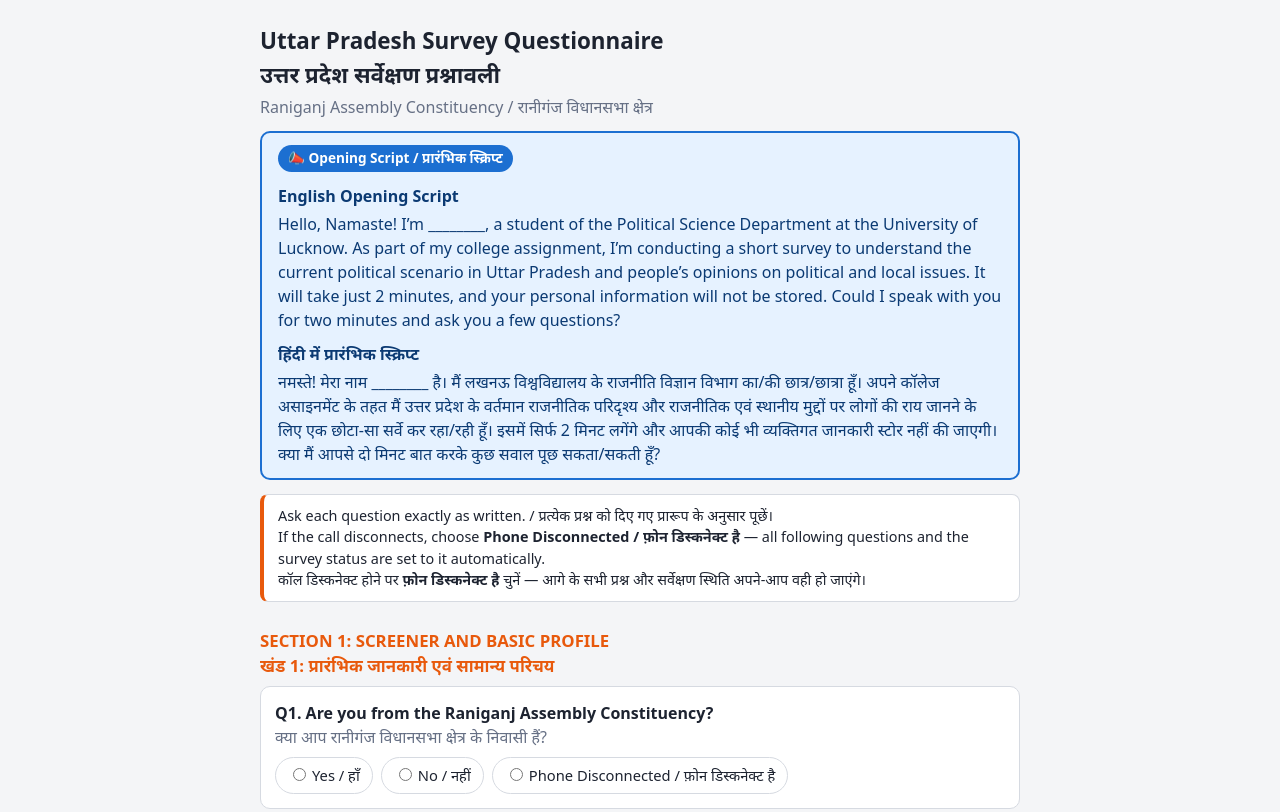
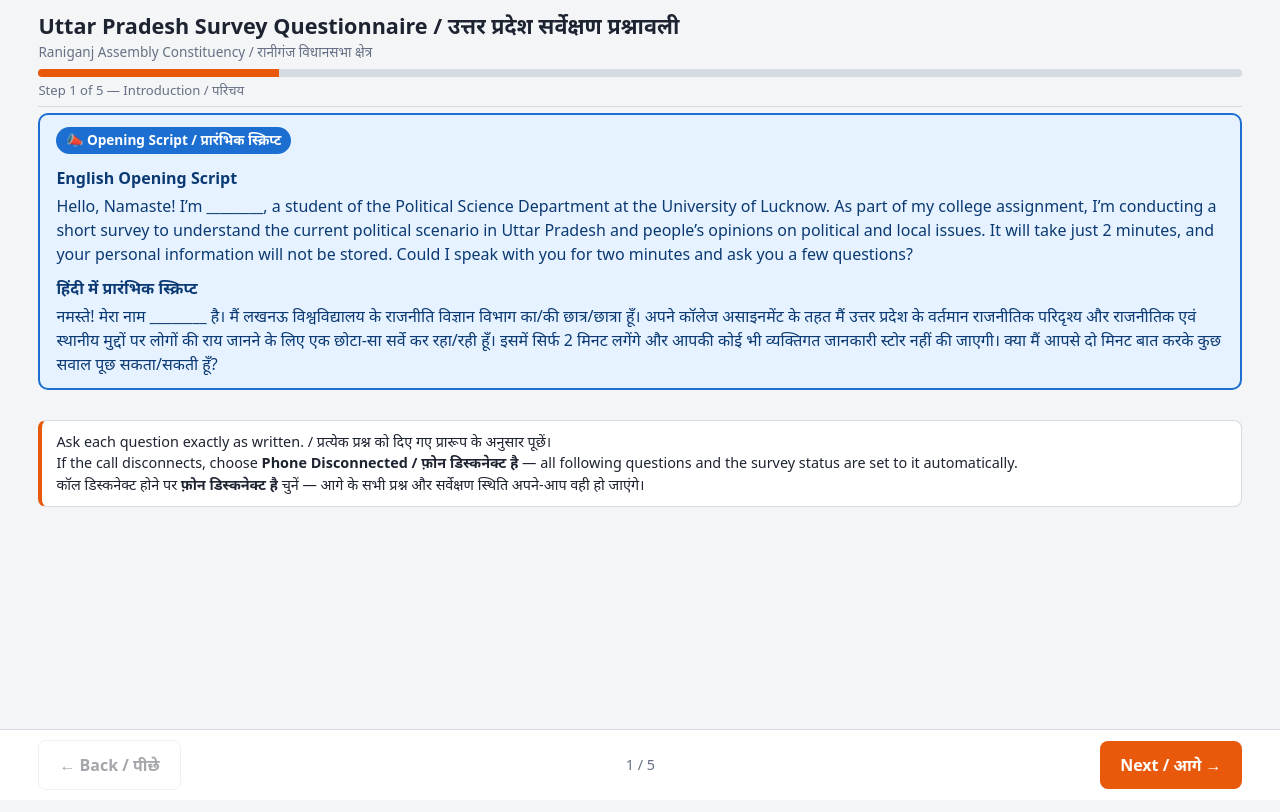
Before and after one commit to theneustandard/up-survey-app, a plain HTML site: page index.html in a window 1280 px wide. Shown: the top 812 px of the page. Drawn offline with Linux system fonts and the light colour scheme.

Commit message:
Survey app

```diff
--- a/index.html
+++ b/index.html
@@ -7,8 +7,8 @@
 <style>
 :root{--bg:#f4f5f7;--card:#fff;--tx:#1d2330;--mu:#667085;--bd:#d6dae1;--ac:#e8590c;--acl:#fff0e6;--wr:#b42318;--wrl:#fdecea}
 @media(prefers-color-scheme:dark){:root{--bg:#14161b;--card:#1e2128;--tx:#eceef2;--mu:#9aa3b2;--bd:#363b46;--ac:#ff8a4c;--acl:#33241a;--wr:#ff8a80;--wrl:#3a1d1b}}
-*{box-sizing:border-box}body{margin:0;background:var(--bg);color:var(--tx);font:16px/1.5 system-ui,"Noto Sans Devanagari",sans-serif;padding:16px}
-main{max-width:760px;margin:0 auto}h1{font-size:1.4rem;margin:8px 0 4px}.sub{color:var(--mu);margin:0 0 12px}
+*{box-sizing:border-box}body{margin:0;background:var(--bg);color:var(--tx);font:16px/1.5 system-ui,"Noto Sans Devanagari",sans-serif}
+main{width:100%;max-width:1280px;margin:0 auto;padding:0 clamp(12px,3vw,40px) 110px}h1{font-size:1.4rem;margin:8px 0 4px}.sub{color:var(--mu);margin:0 0 12px}
 .ins{background:var(--card);border:1px solid var(--bd);border-left:4px solid var(--ac);padding:10px 14px;border-radius:8px;font-size:.9rem}
 .open{--ob:#e6f2ff;--obd:#1c6fd1;--ot:#0b3a73;background:var(--ob);border:2px solid var(--obd);border-radius:10px;padding:12px 16px;margin-bottom:14px;color:var(--ot)}
 .open p{margin:6px 0}.otag{display:inline-block;background:var(--obd);color:#fff;font-weight:700;font-size:.85rem;padding:3px 10px;border-radius:14px;margin-bottom:4px}
@@ -27,12 +27,25 @@ button.s{background:var(--card);color:var(--tx);border:1px solid var(--bd)}
 .banner{display:none;position:sticky;top:8px;z-index:5;background:var(--wrl);color:var(--wr);border:1px solid var(--wr);border-radius:8px;padding:8px 12px;margin:10px 0;font-weight:600}
 pre{background:var(--card);border:1px solid var(--bd);border-radius:8px;padding:12px;overflow-x:auto;font-size:.8rem}
 #done{display:none}
+
+#top{position:sticky;top:0;z-index:10;background:var(--bg);padding:10px 0 6px;border-bottom:1px solid var(--bd)}
+#top h1{font-size:clamp(1rem,2.2vw,1.35rem);margin:0}#top .sub{margin:0 0 6px;font-size:.85rem}
+#track{height:8px;background:var(--bd);border-radius:6px;overflow:hidden}#fill{height:100%;width:0;background:var(--ac);transition:width .3s}
+#stepl{font-size:.82rem;color:var(--mu);margin-top:4px}
+.banner{top:92px}
+.pg{display:none;gap:16px;grid-template-columns:repeat(auto-fit,minmax(min(100%,500px),1fr));align-items:start;padding-top:6px}
+.pg.on{display:grid}.pg>h2,.pg>.open,.pg>.ins,.pg>button{grid-column:1/-1}.pg>h2{margin:14px 0 0}
+.q{margin:0;padding:18px;box-shadow:0 1px 3px rgba(0,0,0,.06)}.qt{font-size:1.05rem}
+.chip{padding:10px 16px;font-size:1rem}select,input[type=text],input[type=number],textarea{padding:12px;font-size:1rem}
+select:focus,input:focus,textarea:focus{outline:2px solid var(--ac);outline-offset:1px}
+#nav{position:fixed;left:0;right:0;bottom:0;z-index:10;display:flex;align-items:center;justify-content:space-between;gap:10px;background:var(--card);border-top:1px solid var(--bd);padding:10px clamp(12px,3vw,40px) calc(10px + env(safe-area-inset-bottom,0px))}
+#nav button{margin:0;min-width:130px;padding:12px 20px}#nav button:disabled{opacity:.4}#stp{color:var(--mu);font-size:.9rem;text-align:center}
+#sub{padding:14px 28px;font-size:1.05rem}
 </style>
 </head>
 <body>
 <main>
-<h1>Uttar Pradesh Survey Questionnaire<br>उत्तर प्रदेश सर्वेक्षण प्रश्नावली</h1>
-<p class="sub">Raniganj Assembly Constituency / रानीगंज विधानसभा क्षेत्र</p>
+<div id="top"><h1>Uttar Pradesh Survey Questionnaire / उत्तर प्रदेश सर्वेक्षण प्रश्नावली</h1><p class="sub">Raniganj Assembly Constituency / रानीगंज विधानसभा क्षेत्र</p><div id="track"><div id="fill"></div></div><div id="stepl"></div></div>
 <div class="open"><div class="otag">📣 Opening Script / प्रारंभिक स्क्रिप्ट</div>
 <p style="margin:8px 0 4px"><b>English Opening Script</b></p>
 <p style="margin:0 0 10px">Hello, Namaste! I’m ________, a student of the Political Science Department at the University of Lucknow. As part of my college assignment, I’m conducting a short survey to understand the current political scenario in Uttar Pradesh and people’s opinions on political and local issues. It will take just 2 minutes, and your personal information will not be stored. Could I speak with you for two minutes and ask you a few questions?</p>
@@ -49,6 +62,7 @@ pre{background:var(--card);border:1px solid var(--bd);border-radius:8px;padding:
 <button onclick="dl('json')">Download JSON</button><button class="s" onclick="dl('csv')">Download CSV</button><button class="s" onclick="location.reload()">New Survey / नया सर्वेक्षण</button>
 </div>
 </main>
+<nav id="nav"><button class="s" id="bk">← Back / पीछे</button><span id="stp"></span><button id="nx">Next / आगे →</button></nav>
 <script src="config.js"></script>
 <script>
 const PD="Phone Disconnected",PDH="फ़ोन डिस्कनेक्ट है",PNA="Prefer Not to Answer|उत्तर नहीं देना चाहते";
@@ -76,7 +90,7 @@ const S=[
 {id:"Q11",en:"Could you please tell me your caste?",hi:"क्या आप अपनी जाति बता सकते हैं?",k:"sel",other:1,o:[]},
 {id:"Q12",en:"What is the most important issue you face in your Assembly Constituency?",hi:"आपके विधानसभा क्षेत्र की सबसे बड़ी समस्या क्या है?",k:"sel",other:1,o:["Unemployment|बेरोज़गारी","Inflation|महँगाई","Roads and Infrastructure|सड़कें एवं बुनियादी ढाँचा","Electricity Supply|बिजली की आपूर्ति","Water Supply|पानी की आपूर्ति","Healthcare|स्वास्थ्य सेवाएँ","Education|शिक्षा","Law and Order|कानून-व्यवस्था","Agriculture and Farmers' Issues|कृषि एवं किसानों की समस्याएँ","Corruption|भ्रष्टाचार","Other|अन्य"]},
 {id:"Q13",en:"In your opinion, who is the most prominent leader in the BJP?",hi:"आपकी राय में भाजपा का सबसे प्रमुख नेता कौन है?",k:"in",inp:"text",ph:"Leader's Name / नेता का नाम",o:[]},
-{id:"Q14",en:"In your opinion, who is the most prominent leader in the BJP?",hi:"आपकी राय में भाजपा का सबसे प्रमुख नेता कौन है?",note:"Administrator's Note: Q14 duplicates Q13 in the original questionnaire. Confirm whether Q14 should be replaced. / प्रशासक टिप्पणी: प्रश्न 14, प्रश्न 13 के समान है; कृपया पुष्टि करें।",k:"in",inp:"text",ph:"Leader's Name / नेता का नाम",o:[]}]}
+{id:"Q14",en:"In your opinion, who is the most prominent leader in the SP?",hi:"आपकी राय में समाजवादी पार्टी (सपा) का सबसे प्रमुख नेता कौन है?",k:"in",inp:"text",ph:"Leader's Name / नेता का नाम",o:[]}]}
 ];
 const STAT=["Completed|पूरा हुआ","Partially Completed|आंशिक रूप से पूरा हुआ","Respondent Refused|उत्तरदाता ने मना किया","No Response|कोई उत्तर नहीं मिला",PDO,"Call Back Required|दोबारा कॉल करना है","Other|अन्य"];
 const startedAt=new Date();const ans={},auto={},oth={};let QS=[],statusAuto=false,statusPrev="";
@@ -100,6 +114,19 @@ h+=`<h2>SECTION 4: SURVEY AGENT DETAILS<br>खंड 4: सर्वेक्ष
 <div class="q" id="cSt"><select id="status"><option value="">— Select applicable status / लागू स्थिति चुनें —</option>${STAT.map(O).map(o=>`<option value="${o[0]}">${lab(o)}</option>`).join("")}</select></div>
 <button id="sub">Submit / जमा करें</button>`;
 f.innerHTML=h;
+let pages=[],cp=0,lastP=-1;
+(function(){let cur=null;[...f.children].forEach(n=>{if(n.tagName=="H2"&&!/SURVEY STATUS/.test(n.textContent)){cur=document.createElement("section");cur.className="pg";f.appendChild(cur);pages.push(cur);}cur.appendChild(n);});
+ const intro=document.createElement("section");intro.className="pg";intro.appendChild(document.querySelector(".open"));intro.appendChild(document.querySelector(".main>.ins")||document.querySelector("main>.ins"));
+ f.insertBefore(intro,f.firstChild);pages.unshift(intro);})();
+const TITLES=["Introduction / परिचय","Section 1 / खंड 1","Section 2 / खंड 2","Section 3 / खंड 3","Section 4 & Status / खंड 4 एवं स्थिति"];
+function showPage(i){cp=Math.max(0,Math.min(pages.length-1,i));pages.forEach((x,k)=>x.classList.toggle("on",k==cp));
+ document.getElementById("fill").style.width=((cp+1)/pages.length*100)+"%";
+ document.getElementById("stepl").textContent="Step "+(cp+1)+" of "+pages.length+" — "+TITLES[cp];
+ document.getElementById("stp").textContent=(cp+1)+" / "+pages.length;
+ document.getElementById("bk").disabled=cp==0;document.getElementById("nx").style.visibility=cp==pages.length-1?"hidden":"visible";
+ window.scrollTo({top:0,behavior:"smooth"});}
+document.getElementById("bk").onclick=()=>showPage(cp-1);document.getElementById("nx").onclick=()=>showPage(cp+1);
+showPage(0);
 
 function pdIdx(){return QS.findIndex(q=>ans[q.id]===PD&&!auto[q.id]);}
 const CASTE={
@@ -132,6 +159,7 @@ function sync(){
   const t=card.querySelector("[data-in]");if(t){t.value=(v===PD||!v||isNaN(v)&&q.inp=="number"||card.querySelector(`input[type=radio][value="${CSS.escape?v:v}"]`)&&q.inp=="text"&&v===PNA.split("|")[0])?"":v;t.disabled=lock;}
   const ot=card.querySelector("[data-oth]");if(ot){ot.style.display=v==="Other"?"block":"none";ot.disabled=lock;if(lock)ot.value="";}
  });
+ if(p>=0&&lastP<0)showPage(pages.length-1);lastP=p;
  const st=document.getElementById("status"),b=document.getElementById("banner");
  if(p>=0){if(!statusAuto){statusPrev=st.value;statusAuto=true;}st.value=PD;st.disabled=true;b.style.display="block";}
  else if(statusAuto){st.value=statusPrev==PD?"":statusPrev;st.disabled=false;statusAuto=false;b.style.display="none";}
@@ -159,9 +187,9 @@ document.getElementById("sub").onclick=()=>{
  if(!dis&&document.getElementById("status").value=="Completed")QS.forEach(q=>{if(!ans[q.id]){bad.push(q.id);document.getElementById("c"+q.id).classList.add("err");}});
  if(!document.getElementById("agent").value.trim()){bad.push("Q15");document.getElementById("cQ15").classList.add("err");}
  if(!document.getElementById("status").value){bad.push("Status");document.getElementById("cSt").classList.add("err");}
- if(bad.length){alert("Please complete / कृपया पूरा करें: "+bad.join(", "));document.querySelector(".err").scrollIntoView({behavior:"smooth",block:"center"});return;}
+ if(bad.length){showPage(pages.findIndex(x=>x.querySelector(".err")));alert("Please complete / कृपया पूरा करें: "+bad.join(", "));document.querySelector(".err").scrollIntoView({behavior:"smooth",block:"center"});return;}
  const r=build();r._id=crypto.randomUUID();window._r=r;document.getElementById("out").textContent=JSON.stringify(r,null,2);
- document.getElementById("done").style.display="block";document.getElementById("sub").style.display="none";
+ document.getElementById("done").style.display="block";document.getElementById("sub").style.display="none";f.style.display="none";document.getElementById("nav").style.display="none";document.getElementById("top").style.display="none";document.getElementById("banner").style.display="none";
  document.getElementById("done").scrollIntoView({behavior:"smooth"});saveNow();};
 async function saveNow(){
  const r=window._r,m=document.getElementById("saveMsg"),rb=document.getElementById("retry");rb.style.display="none";
```
